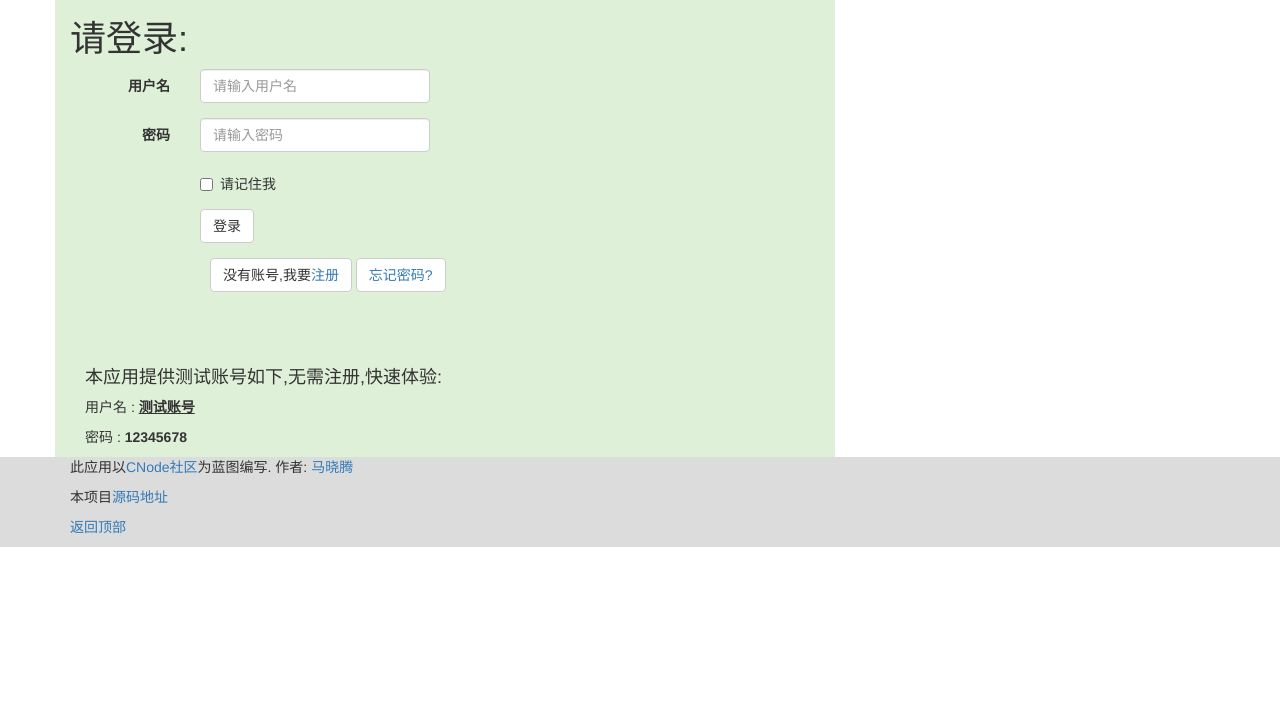
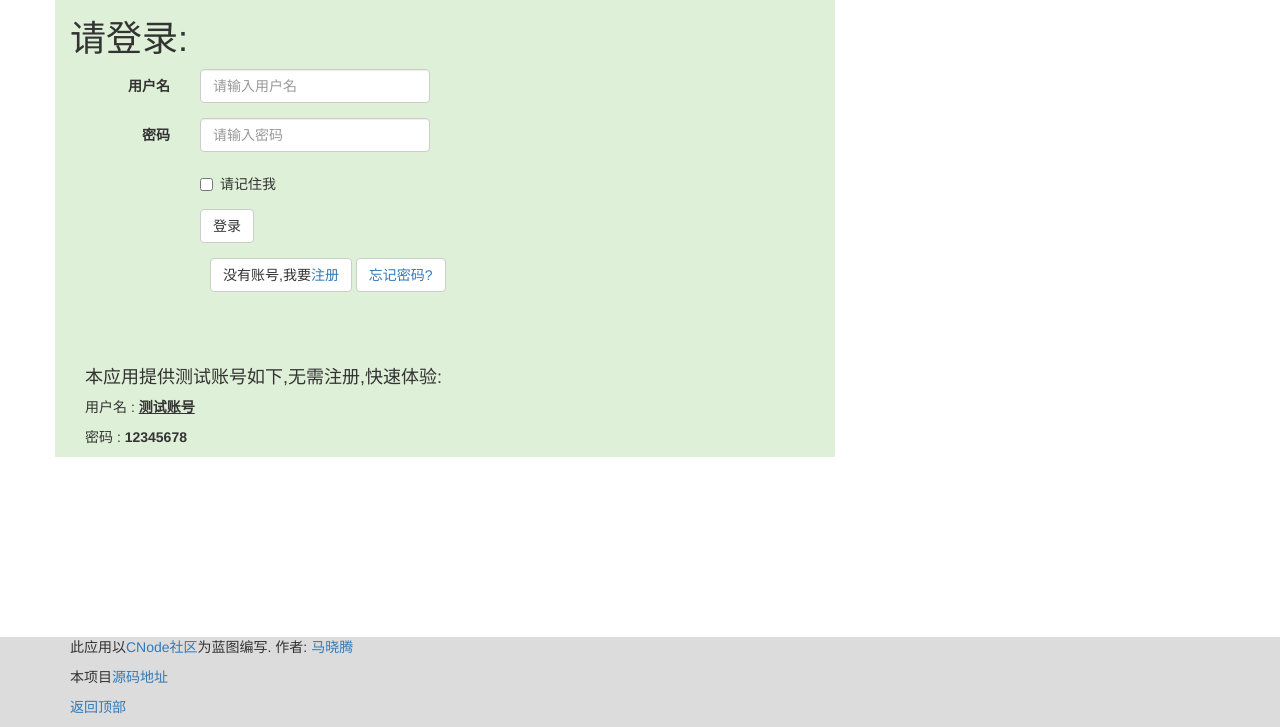
Before and after one commit to maxiaoteng001/maxiaoteng_bbs, a Flask app: page /signin in a window 1280 px wide. Shown: the part 73-800 px from the top of the page. Run offline with Flask 2, Linux system fonts and the light colour scheme; some libraries are stand-ins or nearby versions.

Commit message:
第三次修复页脚了

```diff
--- a/static/css/sticky-footer.css
+++ b/static/css/sticky-footer.css
@@ -2,7 +2,7 @@
 -------------------------------------------------- */
 .footer {
   position: absolute;
-  bottom: -1;
+  bottom: 0;
   width: 100%;
   /* Set the fixed height of the footer here */
   height: 90px;
--- a/templates/base.html
+++ b/templates/base.html
@@ -63,9 +63,13 @@
     <!-- 自定义两个块-->
     {% block page_content1 %} {% endblock %}
 
+{% endblock %}
+
+{% block body %}
+{{ super() }}
     <!--这里是页脚-->
     {% block footer %}
-        <footer class="footer text-left">
+        <footer class="footer">
             <div class="container">
 
             <p>此应用以<a href="https://cnodejs.org/">CNode社区</a>为蓝图编写.
```
